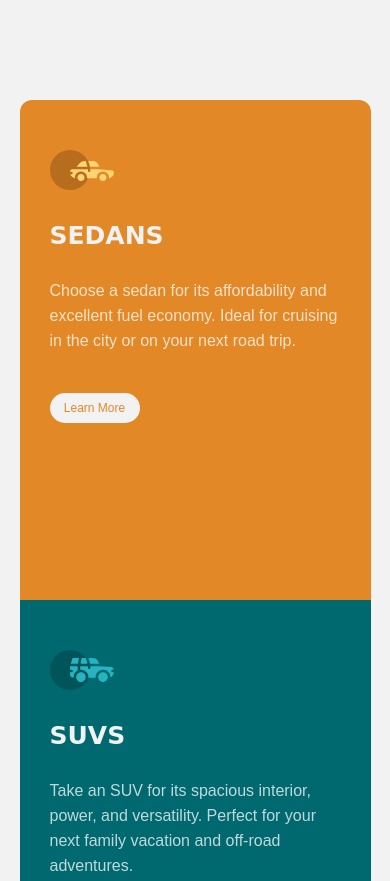
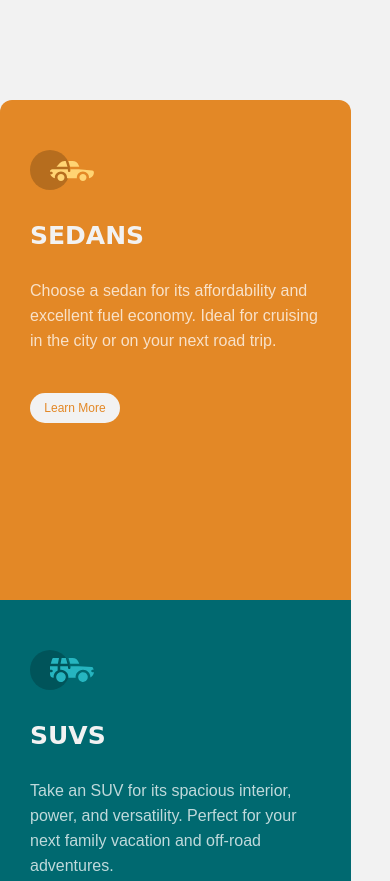
Before and after one commit to sincanmaulanaa/column-preview-card, a plain HTML site: page index.html in a window 390 px wide. Shown: the top 881 px of the page. Drawn offline with Linux system fonts and the light colour scheme.

Commit message:
Update style.css

```diff
--- a/style/style.css
+++ b/style/style.css
@@ -326,7 +326,7 @@ button:hover {
 	.col {
 		margin: auto;
 		width: 90%;
-		float: none;
+		float: left;
 		padding: 30px;
 		padding-top: 50px;
 		box-sizing: border-box;
```
